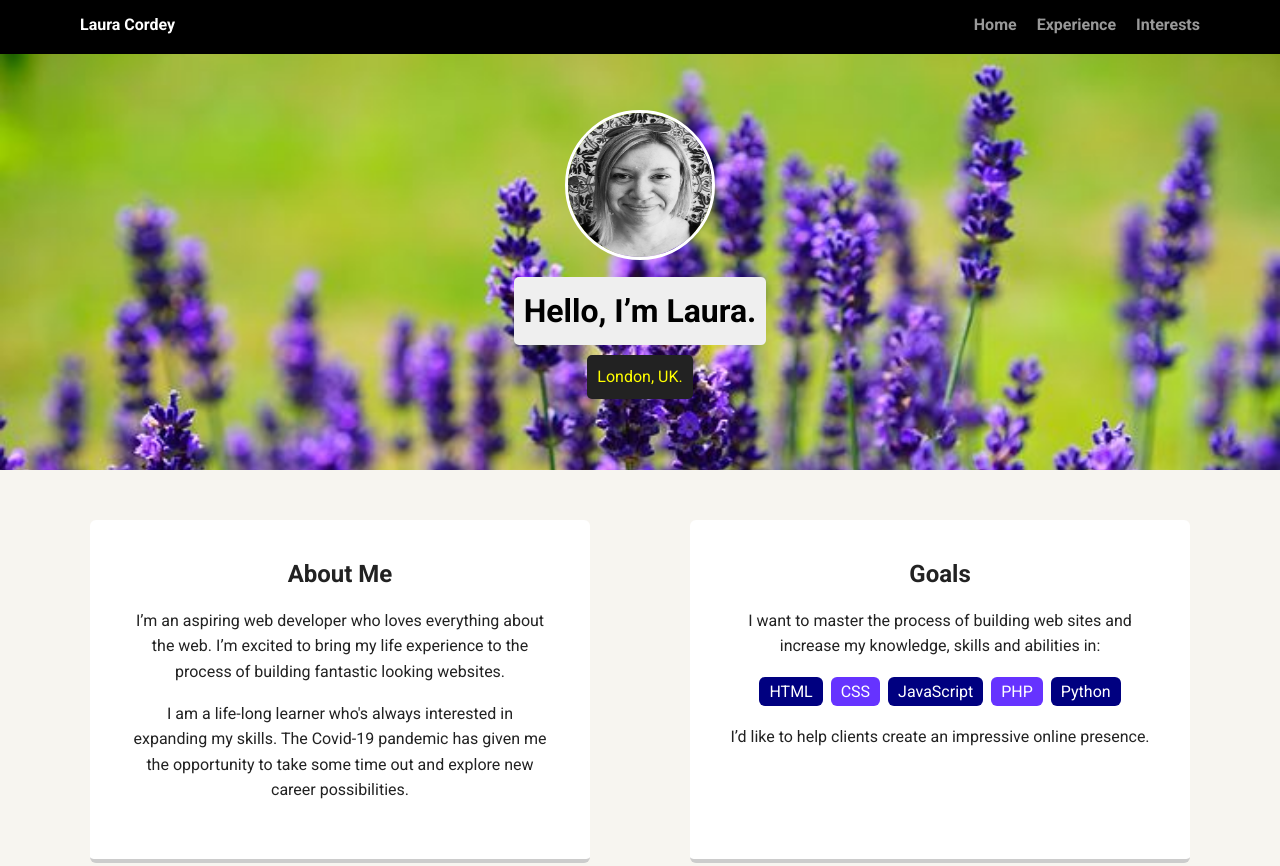
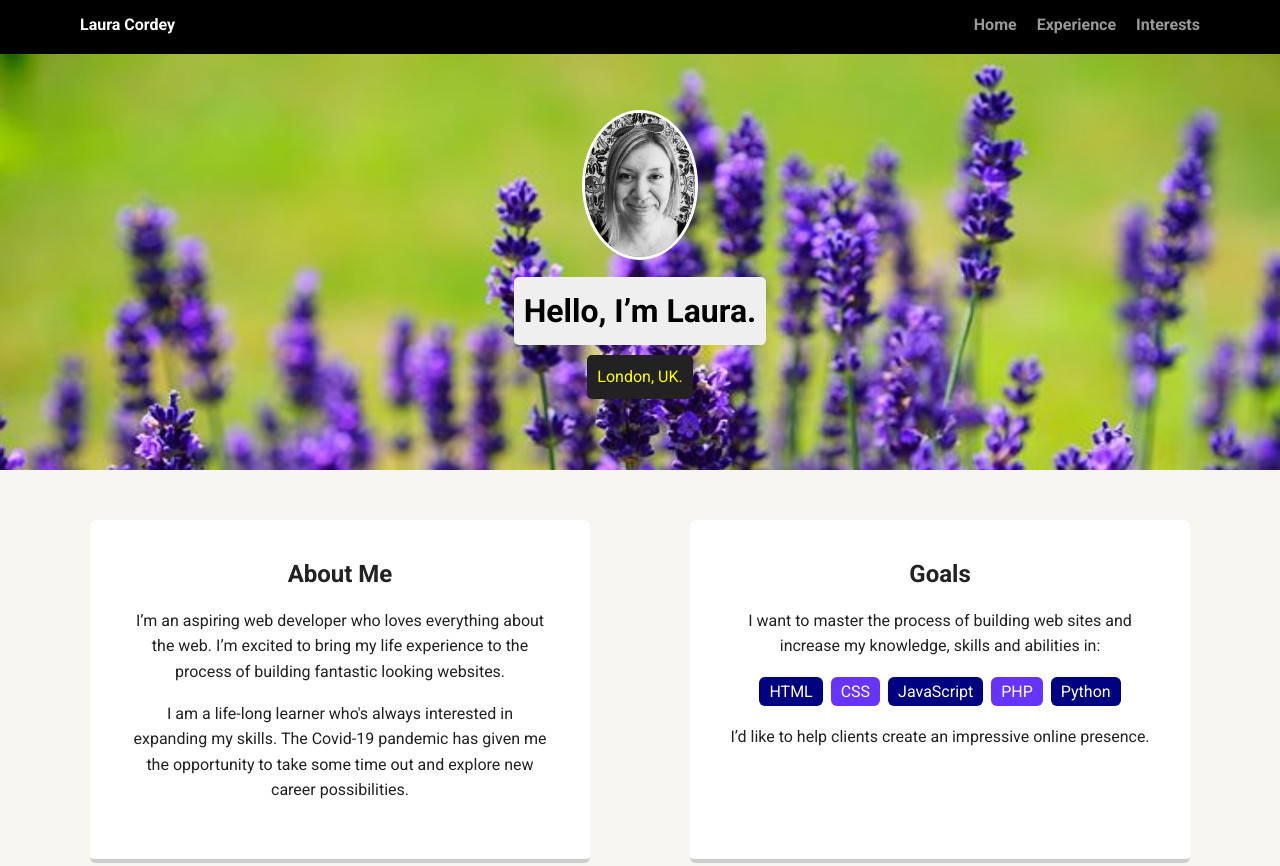
Before and after one commit to Longwool/techdegree-01-personal-page, a plain HTML site: page index.html in a window 1280 px wide. Shown: the top 866 px of the page. Drawn offline with Linux system fonts and the light colour scheme; a web font is replaced by a local one.

Commit message:
Changed profile img

```diff
--- a/index.html
+++ b/index.html
@@ -21,7 +21,7 @@
     </div>
 
     <header>
-        <img src="img/Laura.jpeg" alt="Image of Laura Cordey" class="profile-image">
+        <img src="img/Laura.jpeg" alt="Image of Laura Cordey" class="home-image">
         <h1 class="tag name">Hello, I’m Laura.</h1>
         <p class="tag location">London, UK.</p>
     </header>
--- a/styles.css
+++ b/styles.css
@@ -76,9 +76,9 @@ header {
     line-height: 1.5;
 }
 
-header .profile-image {
+header .home-image, .experience-image, .interests-image {
     margin-top: 50px;
-    width: 150px;
+    max-width: 200px;
     height: 150px;
     border-radius: 50%;
     border: 3px solid white;
```
Also changed, not shown: experience.html (+1 -1 lines), interests.html (+1 -1 lines), img/Laura-two.jpg (added), img/comma.jpg (added), img/sunflowers.jpg (deleted), img/wildflowers.jpg (deleted).
